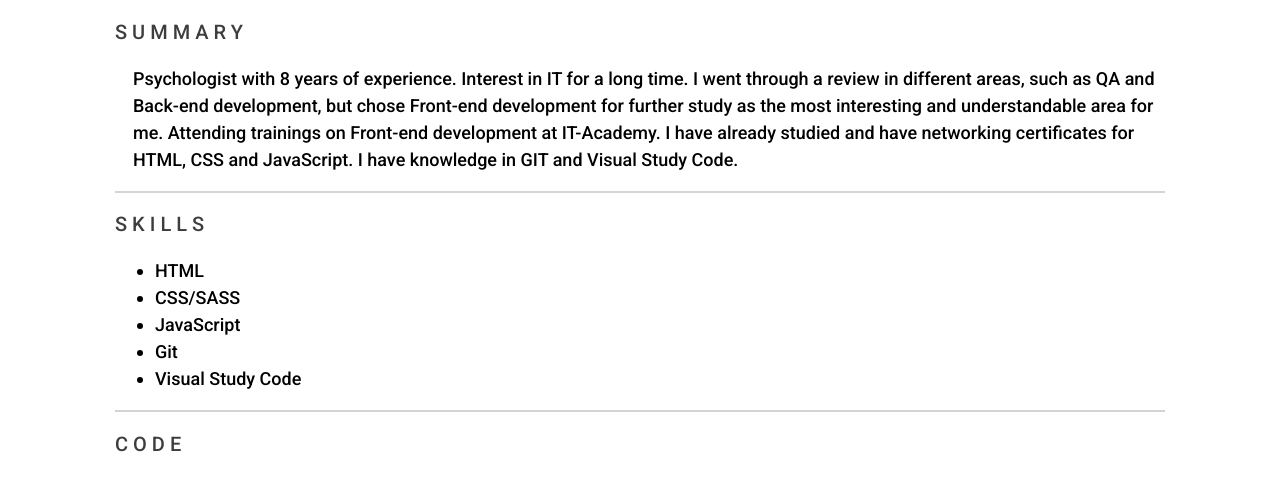
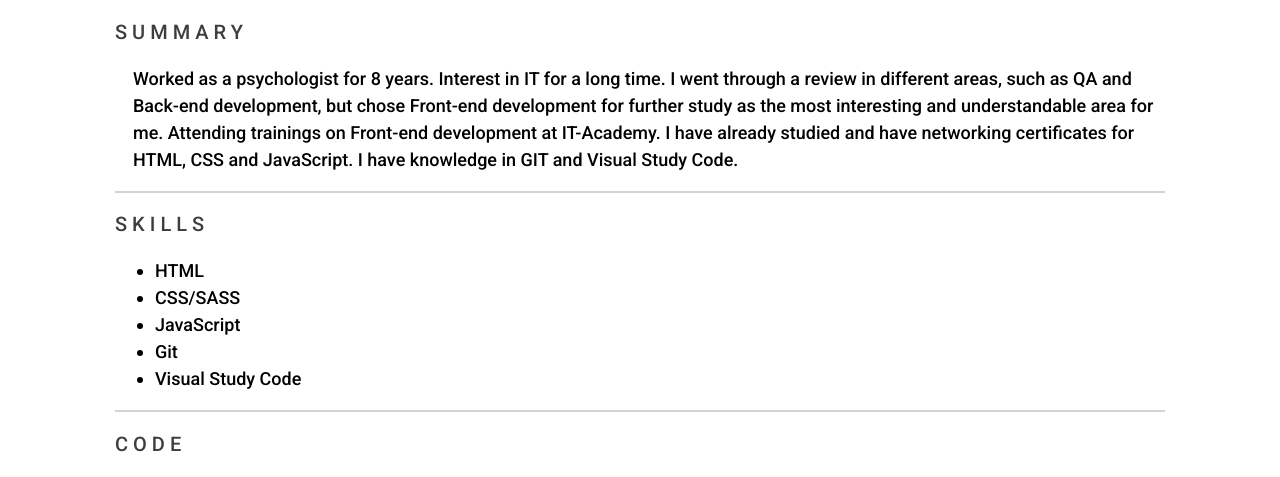
Before and after one commit to ValentinaKamliova/rsschool-cv, a plain HTML site: page index.html in a window 1280 px wide. Shown: the part 307-784 px from the top of the page. Drawn offline with Linux system fonts and the light colour scheme.

Commit message:
fix: change information

```diff
--- a/index.html
+++ b/index.html
@@ -64,7 +64,7 @@
             </div>
             <div class="about-me-content" id="summary">
                 <h2>Summary</h2>
-                <p class="with-padding">Psychologist with 8 years of experience. Interest in IT for a long time. I went
+                <p class="with-padding">Worked as a psychologist for 8 years. Interest in IT for a long time. I went
                     through a review in
                     different areas, such as QA and Back-end development, but chose Front-end development for further
                     study
```
